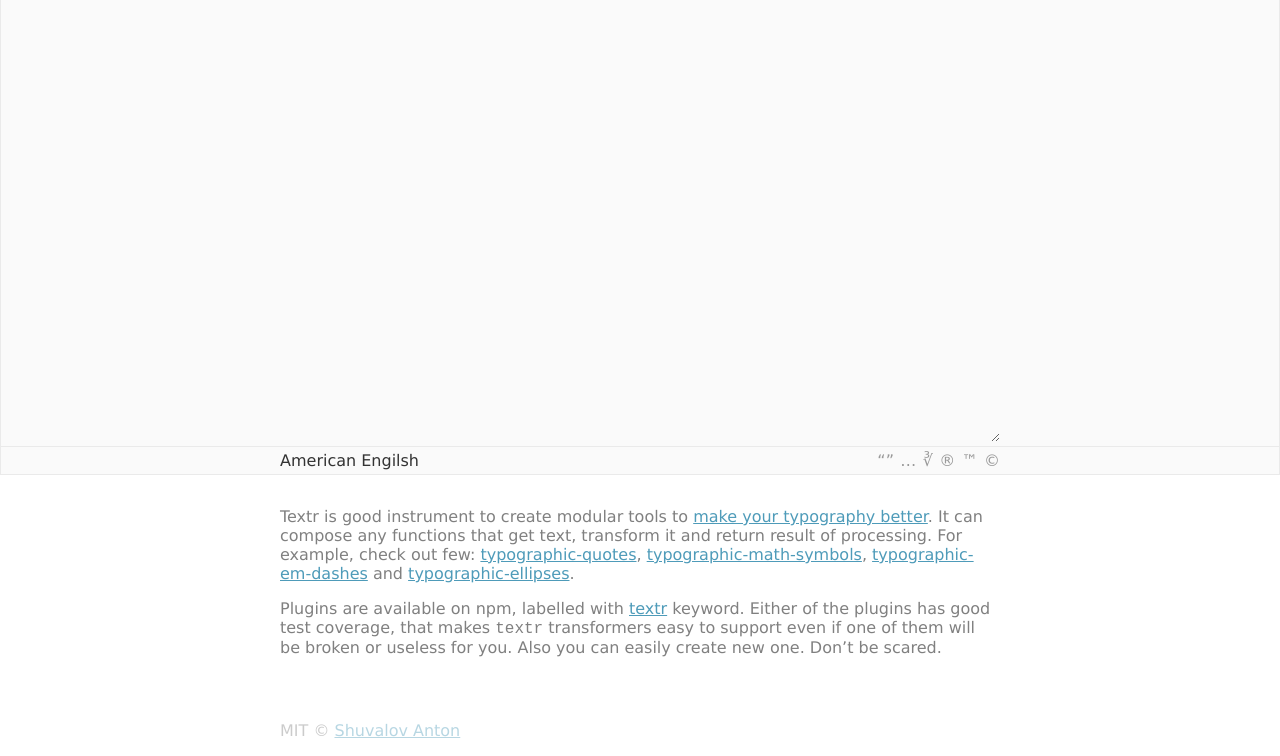
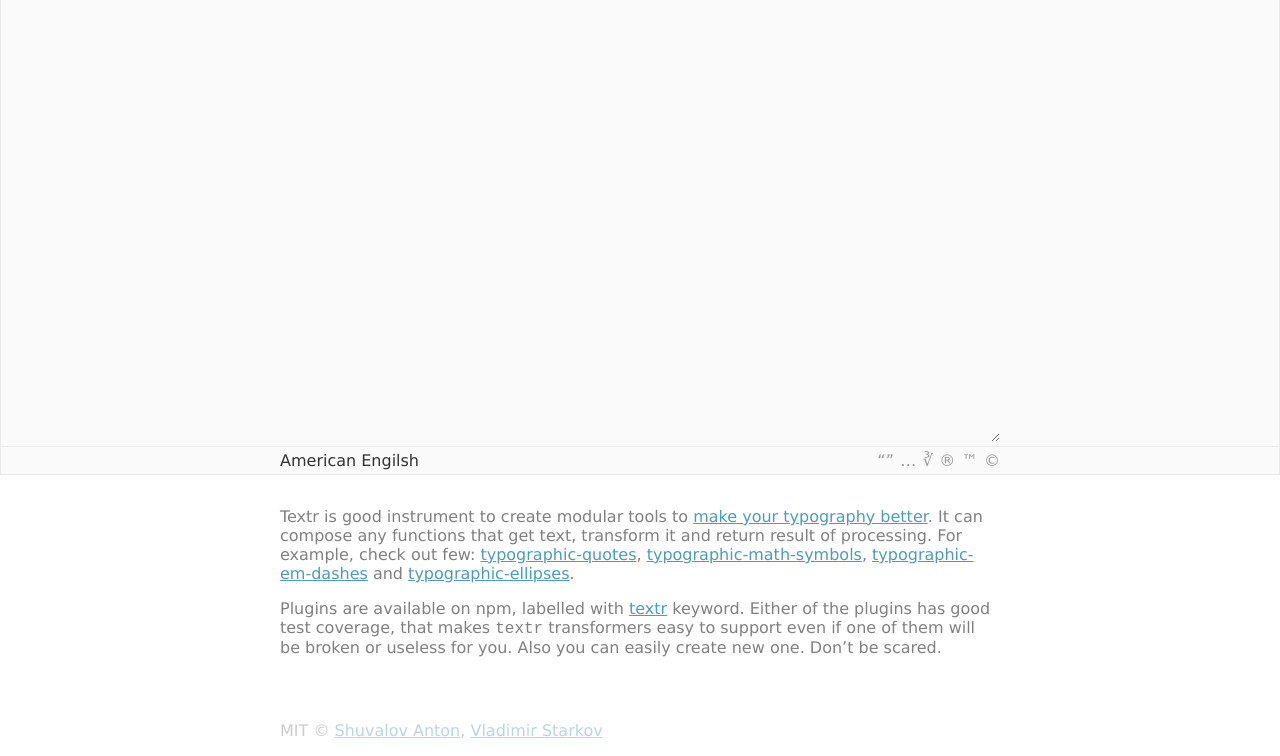
Before and after one commit to A/textr, a plain HTML site: page index.html in a window 1280 px wide. Shown: the part 303-1059 px from the top of the page. Drawn offline with Linux system fonts and the light colour scheme.

Commit message:
update license

```diff
--- a/index.html
+++ b/index.html
@@ -34,7 +34,7 @@
     easy to support even if one of them will be broken or useless for you. Also you
     can easily create new one. Don’t be scared.</p>
   </div>
-  <div class="container footer">MIT © <a href="http://shuvalov.info">Shuvalov Anton</a></div>
+  <div class="container footer">MIT © <a href="http://shuvalov.info">Shuvalov Anton</a>, <a href="http://github.com/matmuchrapna">Vladimir Starkov</a></div>
   <a href="https://github.com/shuvalov-anton/textr"><img style="position: absolute; top: 0; right: 0; border: 0;" src="https://camo.githubusercontent.com/a6677b08c955af8400f44c6298f40e7d19cc5b2d/68747470733a2f2f73332e616d617a6f6e6177732e636f6d2f6769746875622f726962626f6e732f666f726b6d655f72696768745f677261795f3664366436642e706e67" alt="Fork me on GitHub" data-canonical-src="https://s3.amazonaws.com/github/ribbons/forkme_right_gray_6d6d6d.png"></a>
   <script src="js/app.0.0.8.js"></script>
 </body>
```
